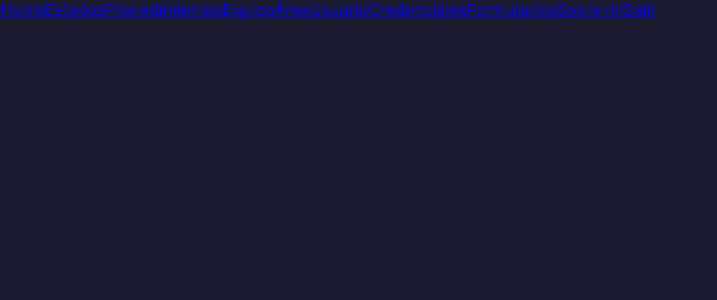
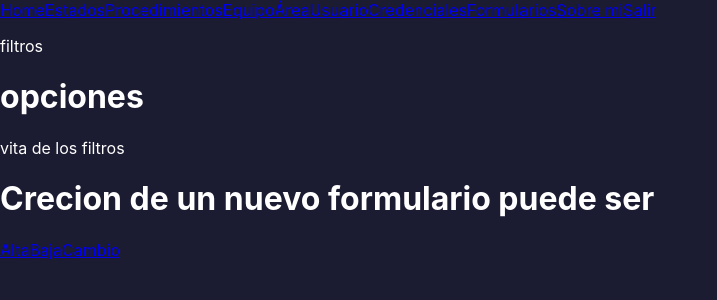
Before and after one commit to migayalach/registrationForm, a React (Create React App) app in the folder client_form/: page /form in a window 1280 px wide. Shown: the top 300 px of the page, without its empty margins (0-717 px from the left). Built offline with nearby package versions, Linux system fonts and the light colour scheme.

Commit message:
maquetacion y rutas

```diff
--- a/client_form/src/App.js
+++ b/client_form/src/App.js
@@ -1,6 +1,9 @@
 // COMPONET'S
 import { Home, Form } from "./Views";
 import NavBar from "./Components/NavBar/NavBar";
+import FormHigh from "./Components/Forms/FormHigh/FormHigh";
+import FormLow from "./Components/Forms/FormLow/FormLow";
+import FormChange from "./Components/Forms/FormChange/FormChange";
 
 // HOOK'S
 import { Routes, Route, useLocation } from "react-router-dom";
@@ -16,6 +19,10 @@ const App = () => {
       {location.pathname !== "/" && <NavBar />}
       <Routes>
         <Route path="/home" element={<Home />} />
+        <Route path="/form" element={<Form />} />
+        <Route path="/alta" element={<FormHigh />} />
+        <Route path="baja" element={<FormLow />} />
+        <Route path="cambio" element={<FormChange />} />
       </Routes>
       {/* <Route exact path="" component={}/>
       <Route exact path="" component={}/>
--- /dev/null
+++ b/client_form/src/Components/Forms/FormChange/FormChange.jsx
@@ -0,0 +1,9 @@
+const FormChange = () => {
+  return (
+    <>
+      <h1>FormChange</h1>
+    </>
+  );
+};
+
+export default FormChange;
--- /dev/null
+++ b/client_form/src/Components/Forms/FormHigh/FormHigh.jsx
@@ -0,0 +1,9 @@
+const FormHigh = () => {
+    return (
+      <>
+        <h1>FormHigh</h1>
+      </>
+    );
+  };
+
+  export default FormHigh;
--- /dev/null
+++ b/client_form/src/Components/Forms/FormLow/FormLow.jsx
@@ -0,0 +1,9 @@
+const FormLow = () => {
+    return (
+      <>
+        <h1>FormLow</h1>
+      </>
+    );
+  };
+
+  export default FormLow;
--- a/client_form/src/Views/Form/Form.jsx
+++ b/client_form/src/Views/Form/Form.jsx
@@ -1,15 +1,17 @@
-import TableUserApi from "../../Components/Table/TableUserApi/TableUserApi";
-import TableEquipment from "../../Components/Table/TableEquipment/TableEquipment";
-import TableCredential from "../../Components/Table/TableCredential/TableCredential";
+import { NavLink } from "react-router-dom";
 
 const Form = () => {
   return (
     <div>
-      <h1>Formulario de Alta de Usuarios</h1>
-      <h3>FORM-UTIC-001</h3>
-      <TableUserApi />
-      <TableEquipment />
-      <TableCredential />
+      <p>filtros</p>
+      <h1>opciones</h1>
+      <p>vita de los filtros</p>
+      <h1>Crecion de un nuevo formulario puede ser</h1>
+      <div>
+        <NavLink to="/alta">Alta</NavLink>
+        <NavLink to="/baja">Baja</NavLink>
+        <NavLink to="/cambio">Cambio</NavLink>
+      </div>
     </div>
   );
 };
```
Also changed, not shown: client_form/src/Components/Forms/Form/Form.jsx (deleted, +0 -9 lines), client_form/src/Components/Footer/Footer.jsx (renamed from client_form/src/Components/Footer.jsx).
